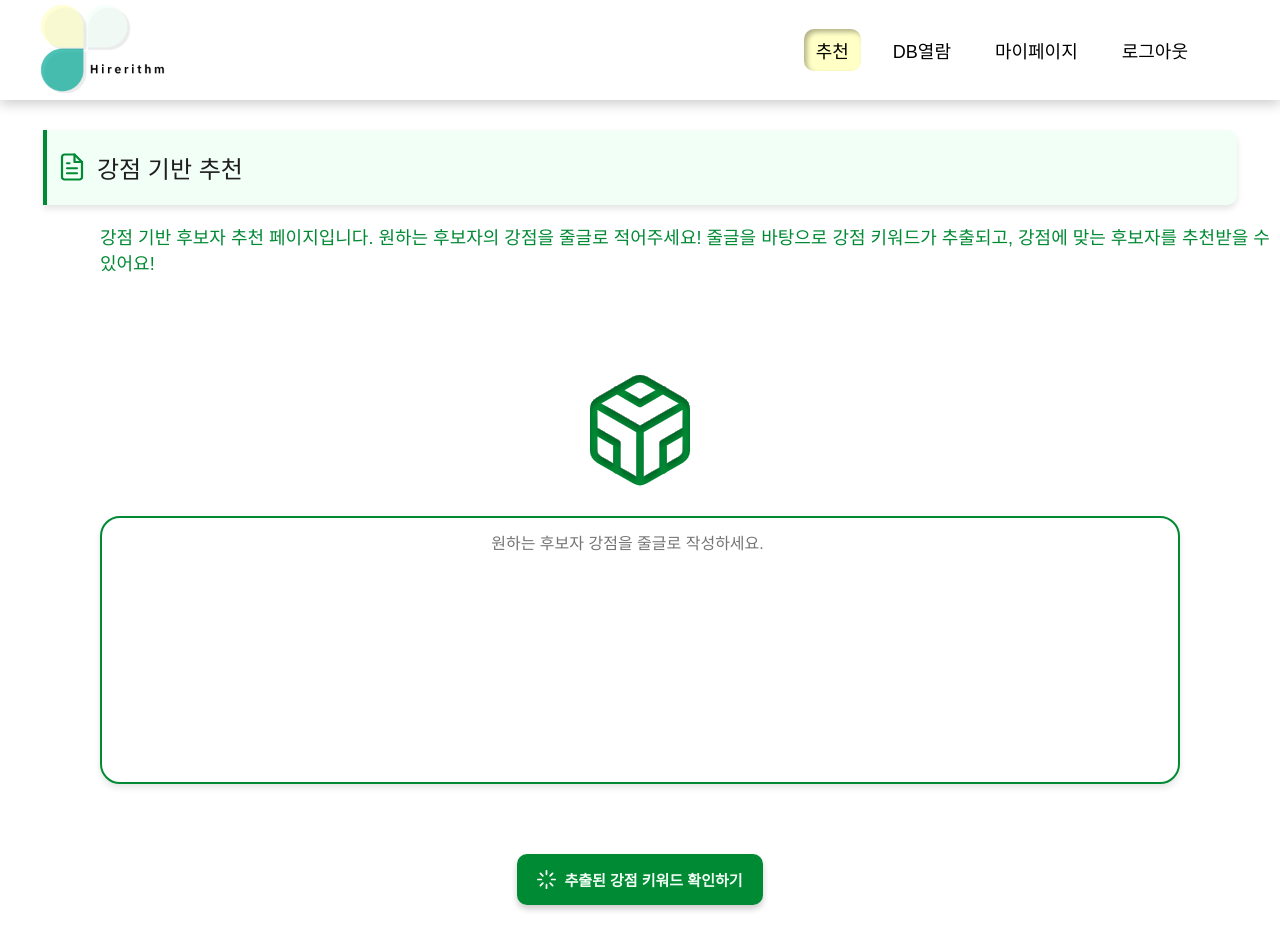
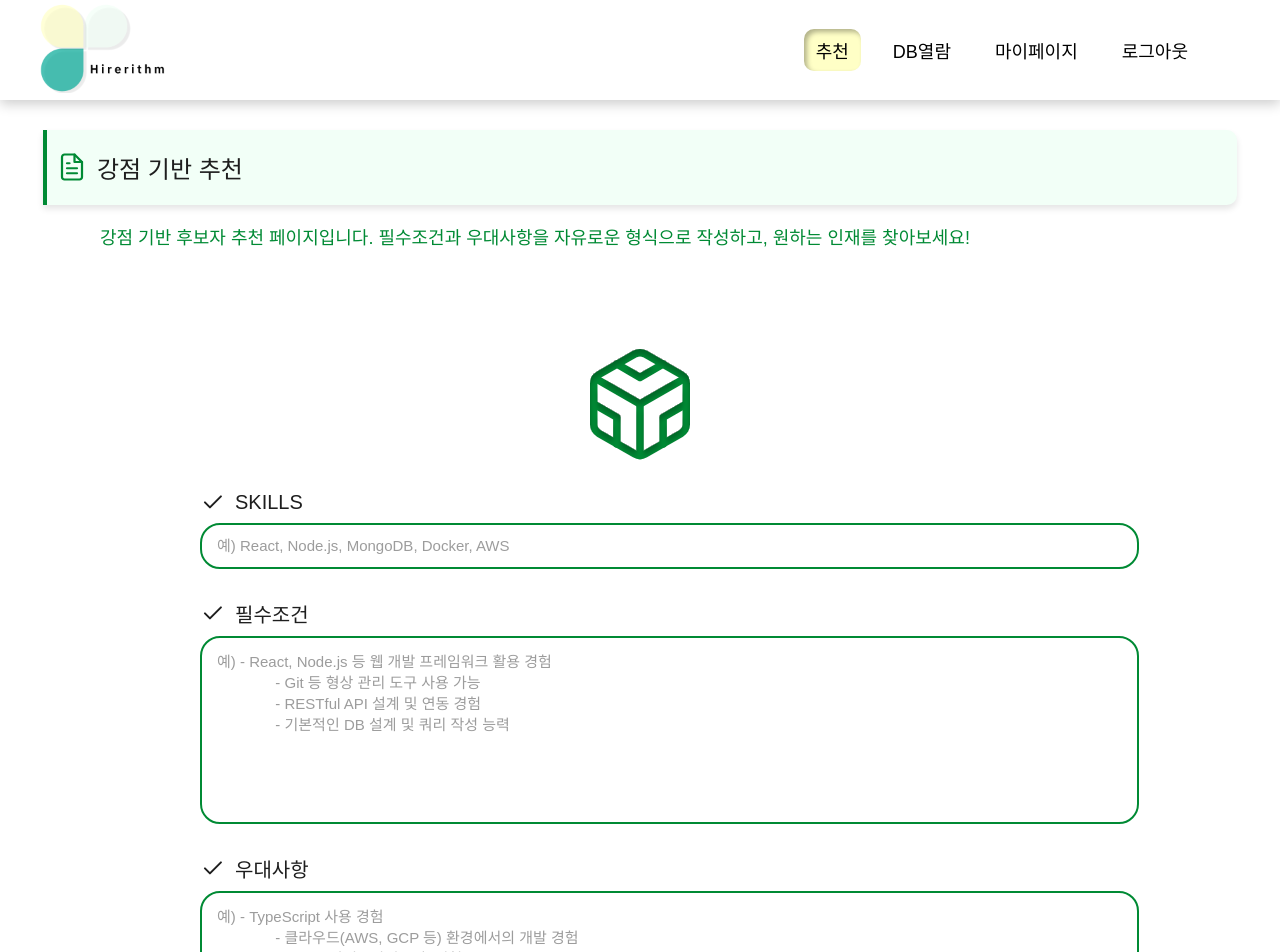
Before and after one commit to sorim831/Hirerithm, a React (Create React App) app in the folder Frontend/: page /recommend_strength in a window 1280 px wide. Shown: the top 952 px of the page. Built offline with nearby package versions, Linux system fonts and the light colour scheme; a web font is replaced by a local one.

Commit message:
💄 #71 추천 페이지 UI 수정 - 강점기반페이지 항목별 입력하도록 수정 - 기타 작은 디자인 수정

```diff
--- a/Frontend/src/Component/NonMemberComponent/CompanyTest.css
+++ b/Frontend/src/Component/NonMemberComponent/CompanyTest.css
@@ -31,7 +31,7 @@
 .image-recommend_wrapper header p {
   font-weight: 500;
   font-size: 18px;
-  color: #00a896;
+  color: #008a34;
   margin-left: 100px;
 }
 
--- a/Frontend/src/Pages/RecommendPages/CorporateImage.js
+++ b/Frontend/src/Pages/RecommendPages/CorporateImage.js
@@ -5,10 +5,10 @@ import { useNavigate } from "react-router-dom";
 import axios from "axios";
 import RecommendIcon from "../../Image/Icon/RecommendIcon.svg";
 import FileLogo from "../../Image/Icon/FileLogo.svg";
-import SearchIcon from "../../Image/Icon/SearchIcon.svg";
 import AiIcon from "../../Image/Icon/AiIcon.svg";
 import MemberNavigation from "../../Component/Navigation/MemberNavigation";
 import "./corporateImage.css";
+import CheckIcon from "../../Image/Icon/CheckIcon.svg";
 
 const CorporateImage = () => {
   const [companyName, setCompanyName] = useState("");
@@ -44,8 +44,8 @@ const CorporateImage = () => {
         </div>
         {/* 페이지 소개글 */}
         <p>
-          기업 이미지 기반 후보자 추천 페이지입니다. 먼저, 기업명을
-          입력해주세요! 각 카테고리별 기업 이미지 점수를 열람할 수 있어요!
+          기업 이미지 기반 후보자 추천 페이지입니다. 기업명을 입력해주세요! 각
+          카테고리별 기업 이미지 점수를 열람할 수 있어요!
         </p>
       </header>
 
@@ -59,16 +59,14 @@ const CorporateImage = () => {
 
         {/* 입력창 */}
         <div className="image-recommend_corporate-name-input-wrapper">
+          <label>
+            <img src={CheckIcon} alt="✔" /> 기업명
+          </label>
           <input
             value={companyName}
             onChange={(e) => setCompanyName(e.target.value)}
-            placeholder="이미지 키워드 점수를 낼 기업명을 입력하세요."
+            placeholder="예) 네이버, 카카오, 토스"
           />
-
-          {/* 슬라이드 버튼 */}
-          <button onClick={handleSearch}>
-            <img src={SearchIcon} alt="기업 이름 검색하기" />
-          </button>
         </div>
 
         <button
--- a/Frontend/src/Pages/RecommendPages/StrengthRecommend.js
+++ b/Frontend/src/Pages/RecommendPages/StrengthRecommend.js
@@ -7,16 +7,10 @@ import AiIcon from "../../Image/Icon/AiIcon.svg";
 import MemberNavigation from "../../Component/Navigation/MemberNavigation";
 import "./strengthRecommend.css";
 import { useNavigate } from "react-router-dom";
+import CheckIcon from "../../Image/Icon/CheckIcon.svg";
 
 const StrengthRecommend = () => {
   const navigate = useNavigate();
-
-  const [companyName, setCompanyName] = useState("");
-
-  const handleSearch = () => {
-    console.log(`Searching for: ${companyName}`);
-    // TODO: 검색 로직 추가
-  };
 
   return (
     <div className="strength-category_wrapper">
@@ -29,11 +23,11 @@ const StrengthRecommend = () => {
           <img src={FileLogo} alt="-" />
           <h2>강점 기반 추천</h2>
         </div>
+
         {/* 페이지 소개글 */}
         <p>
-          강점 기반 후보자 추천 페이지입니다. 원하는 후보자의 강점을 줄글로
-          적어주세요! 줄글을 바탕으로 강점 키워드가 추출되고, 강점에 맞는
-          후보자를 추천받을 수 있어요!
+          강점 기반 후보자 추천 페이지입니다. 필수조건과 우대사항을 자유로운
+          형식으로 작성하고, 원하는 인재를 찾아보세요!
         </p>
       </header>
 
@@ -42,16 +36,43 @@ const StrengthRecommend = () => {
         <img
           src={RecommendIcon}
           className="recommend-icon"
-          alt="기업 이미지 기반 후보자 추천"
+          alt="강점 기반 후보자 추천"
         />
 
         {/* 입력창 */}
         <div className="strength-category_textarea-wrapper">
-          <textarea
-            value={companyName}
-            onChange={(e) => setCompanyName(e.target.value)}
-            placeholder="원하는 후보자 강점을 줄글로 작성하세요."
-          />
+          <li>
+            <label>
+              <img src={CheckIcon} alt="✔" /> SKILLS
+            </label>
+            <input placeholder="예) React, Node.js, MongoDB, Docker, AWS" />
+          </li>
+          <li>
+            <label>
+              <img src={CheckIcon} alt="✔" /> 필수조건
+            </label>
+            <textarea
+              placeholder="예) - React, Node.js 등 웹 개발 프레임워크 활용 경험
+              - Git 등 형상 관리 도구 사용 가능
+              - RESTful API 설계 및 연동 경험
+              - 기본적인 DB 설계 및 쿼리 작성 능력"
+              rows="4"
+              cols="50"
+            ></textarea>
+          </li>
+          <li>
+            <label>
+              <img src={CheckIcon} alt="✔" /> 우대사항
+            </label>
+            <textarea
+              placeholder="예) - TypeScript 사용 경험
+              - 클라우드(AWS, GCP 등) 환경에서의 개발 경험
+              - CI/CD 파이프라인 구축 경험
+              - 오픈소스 프로젝트 참여 경험"
+              rows="5"
+              cols="50"
+            ></textarea>{" "}
+          </li>
         </div>
 
         <button
--- a/Frontend/src/Pages/RecommendPages/corporateImage.css
+++ b/Frontend/src/Pages/RecommendPages/corporateImage.css
@@ -57,13 +57,23 @@
 
 /* 기업명 입력창 */
 .image-recommend_corporate-name-input-wrapper {
+  position: relative;
+  width: calc(100% - 400px);
+  margin-bottom: 70px;
+  margin-top: 30px;
+  list-style: none;
+  display: flex;
+  flex-direction: column;
+  gap: 10px;
+}
+
+.image-recommend_corporate-name-input-wrapper label {
+  font-weight: 500;
+  font-size: 20px;
+  color: #1e1e1e;
   display: flex;
   align-items: center;
-  justify-content: center;
-  position: relative;
-  width: calc(100% - 200px);
-  margin-top: 50px;
-  margin-bottom: 70px;
+  gap: 10px;
 }
 
 .image-recommend_corporate-name-input-wrapper input {
@@ -75,8 +85,15 @@
 }
 
 .image-recommend_corporate-name-input-wrapper input:focus {
-  border: 2px solid #1e1e1e;
+  border: 2px solid #008a34 !important;
+  box-shadow: 0 4px 6px rgba(0, 0, 0, 0.2);
 }
+
+.image-recommend_corporate-name-input-wrapper input::placeholder {
+  font-size: 15px;
+  color: #1e1e1e70;
+}
+
 .image-recommend_corporate-name-input-wrapper button {
   position: absolute;
   right: 10px;
@@ -98,10 +115,10 @@
   border: none;
   border-radius: 10px;
   padding: 15px 20px;
-  font-weight: bold;
-  font-size: 15px;
+  font-weight: 500;
+  font-size: 20px;
   color: #f2fff7;
-  box-shadow: 0 4px 6px rgba(0, 0, 0, 0.2);
+  margin-top: 50px;
 }
 
 .image-recommend_result-button img {
--- a/Frontend/src/Pages/RecommendPages/strengthRecommend.css
+++ b/Frontend/src/Pages/RecommendPages/strengthRecommend.css
@@ -55,56 +55,67 @@
   width: 100px;
 }
 
-/* 기업명 입력창 */
-.strength-category_input-wrapper {
+/* 입력창 */
+.strength-category_textarea-wrapper {
+  position: relative;
+  width: calc(100% - 400px);
+  margin-bottom: 70px;
+  margin-top: 30px;
+  list-style: none;
+  display: flex;
+  flex-direction: column;
+  gap: 30px;
+}
+
+.strength-category_textarea-wrapper li {
+  display: flex;
+  flex-direction: column;
+  align-items: flex-start;
+  gap: 8px;
+}
+
+.strength-category_textarea-wrapper li label {
+  font-weight: 500;
+  font-size: 20px;
+  color: #1e1e1e;
   display: flex;
   align-items: center;
-  justify-content: center;
-  position: relative;
-  width: calc(100% - 200px);
-  margin-top: 50px;
-  margin-bottom: 30px;
+  gap: 10px;
 }
 
-.strength-category_input-wrapper input {
-  width: 40%;
+.strength-category_textarea-wrapper li input {
+  border: 2px solid #008a34;
   padding: 12px 40px 12px 15px;
-  border: 2px solid #c0c0c0;
   border-radius: 20px;
   font-size: 16px;
-  text-align: center;
-  box-shadow: 0 4px 6px rgba(0, 0, 0, 0.1);
+  width: 100%;
+  color: #1e1e1e;
+  background-color: transparent;
 }
 
-.image-recommend_corporate-name-input-wrapper input:focus {
-  border: 2px solid #1e1e1e;
-}
-
-.strength-category_textarea-wrapper {
-  display: flex;
-  align-items: center;
-  justify-content: center;
-  position: relative;
-  width: calc(100% - 200px);
-  margin-bottom: 70px;
-  margin-top: 30px;
-}
-
-.strength-category_textarea-wrapper textarea {
+.strength-category_textarea-wrapper li textarea {
   width: 100%;
-  height: 30vh;
+  height: 20vh;
   min-height: 120px;
   resize: none;
-  text-align: center;
   padding: 12px 40px 12px 15px;
   border: 2px solid #008a34;
   border-radius: 20px;
-  box-shadow: 0 4px 6px rgba(0, 0, 0, 0.1);
   font-size: 16px;
+  color: #1e1e1e;
+  background-color: transparent;
 }
 
-.strength-category_textarea-wrapper textarea:focus {
-  border: 2px solid #1e1e1e;
+.strength-category_textarea-wrapper li input:focus,
+.strength-category_textarea-wrapper li textarea:focus {
+  border: 2px solid #008a34 !important;
+  box-shadow: 0 4px 6px rgba(0, 0, 0, 0.2);
+}
+
+.strength-category_textarea-wrapper li input::placeholder,
+.strength-category_textarea-wrapper li textarea::placeholder {
+  font-size: 15px;
+  color: #1e1e1e70;
 }
 
 .strength-category_result-button {
@@ -115,10 +126,10 @@
   border: none;
   border-radius: 10px;
   padding: 15px 20px;
-  font-weight: bold;
-  font-size: 15px;
+  font-weight: 500;
+  font-size: 20px;
   color: #f2fff7;
-  box-shadow: 0 4px 6px rgba(0, 0, 0, 0.2);
+  margin-top: 50px;
 }
 
 .strength-category_result-button img {
```
Also changed, not shown: Frontend/src/Image/Icon/CheckIcon.svg (added).
